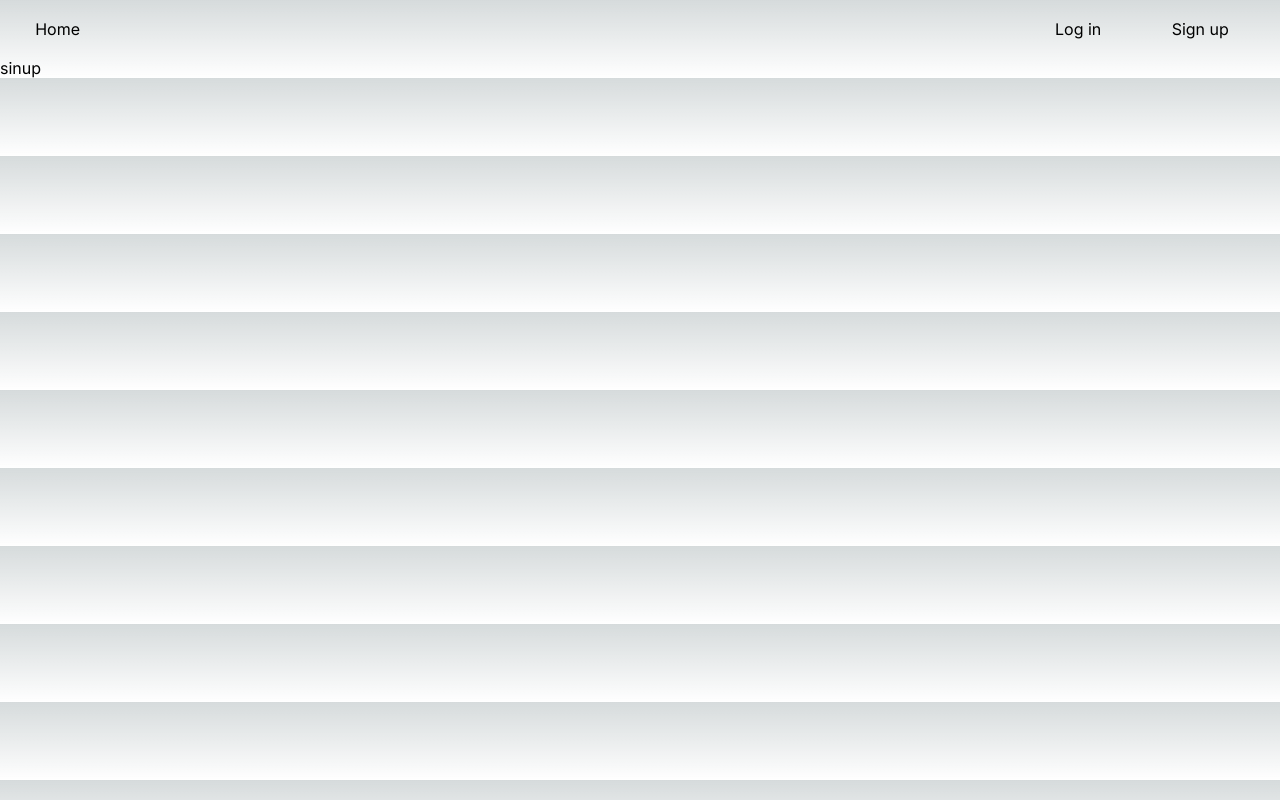
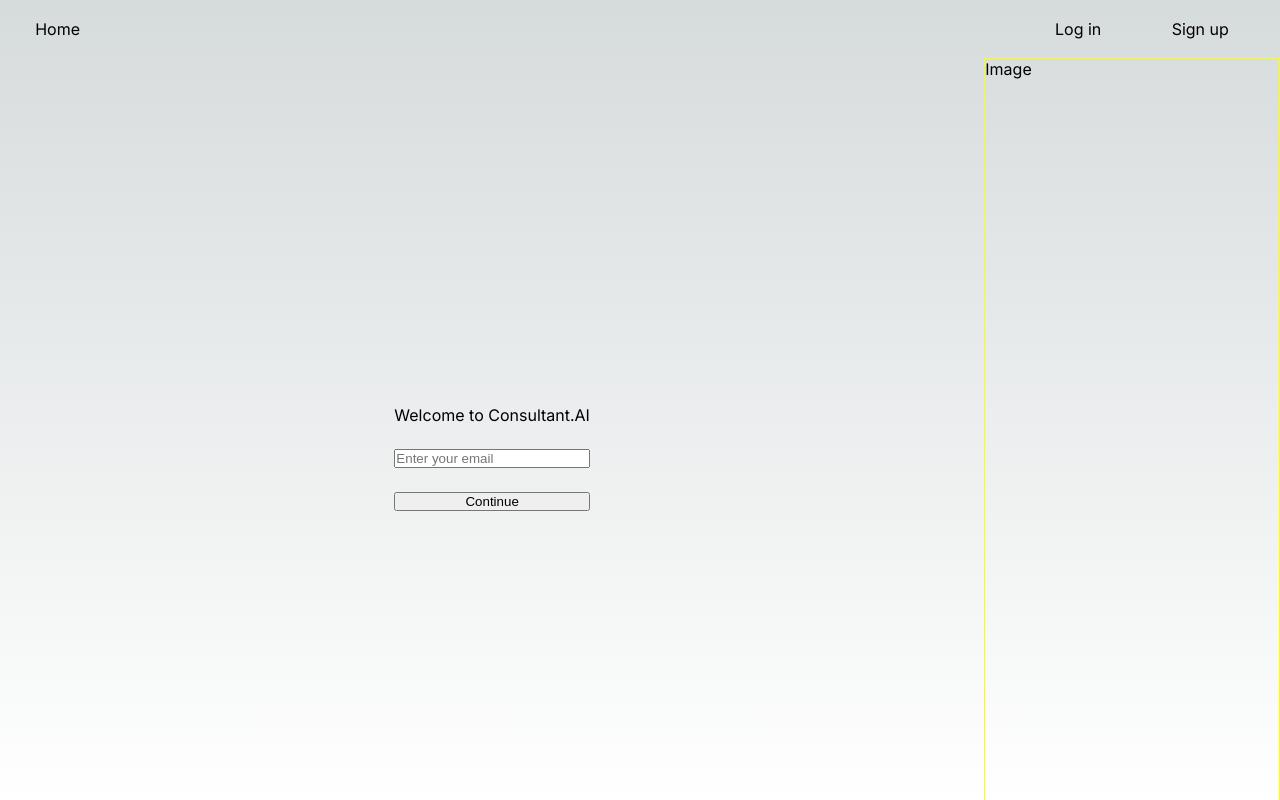
Before and after one commit to softwarebyze/authapp, a Next.js app in the folder client/: page /signup in a window 1280 px wide. Built offline with nearby package versions, Linux system fonts and the light colour scheme.

Commit message:
sign up page overall layout looking good

```diff
--- /dev/null
+++ b/client/app/(auth)/layout.module.css
@@ -0,0 +1,20 @@
+.page {
+  display: flex;
+  flex-direction: row;
+  justify-content: space-between;
+  align-items: center;
+  height: 100%;
+}
+.main {
+  display: flex;
+  flex-direction: column;
+  justify-content: center;
+  align-items: center;
+  width: 100%;
+  height: 100%;
+}
+.image {
+  border: 1px solid yellow;
+  height: 100%;
+  width: 30%;
+}
--- /dev/null
+++ b/client/app/(auth)/layout.tsx
@@ -0,0 +1,14 @@
+import styles from "./layout.module.css";
+
+export default function AuthLayout({
+  children,
+}: {
+  children: React.ReactNode;
+}) {
+  return (
+    <div className={styles.page}>
+      <section className={styles.main}>{children}</section>
+      <div className={styles.image}>Image</div>
+    </div>
+  );
+}
--- /dev/null
+++ b/client/app/(auth)/login/page.module.css
@@ -0,0 +1,5 @@
+.form {
+  display: flex;
+  flex-direction: column;
+  gap: 1.5rem;
+}
--- /dev/null
+++ b/client/app/(auth)/signup/page.module.css
@@ -0,0 +1,5 @@
+.form {
+  display: flex;
+  flex-direction: column;
+  gap: 1.5rem;
+}
--- /dev/null
+++ b/client/app/(auth)/signup/page.tsx
@@ -0,0 +1,48 @@
+"use client";
+import { FormEvent, useState } from "react";
+import styles from "./page.module.css";
+
+export default function Signup() {
+  const [email, setEmail] = useState("");
+  // Handles the submit event on form submit.
+  const handleSubmit = async (event: FormEvent<HTMLFormElement>) => {
+    // Stop the form from submitting and refreshing the page.
+    event.preventDefault();
+
+    const data = {
+      email,
+    };
+
+    // Send the data to the server in JSON format.
+    const JSONdata = JSON.stringify(data);
+
+    // API endpoint where we send form data.
+    const endpoint = "http://127.0.0.1:5000/register";
+
+    const options = {
+      method: "POST",
+      headers: {
+        "Content-Type": "application/json",
+        "Access-Control-Allow-Origin": "*",
+      },
+      body: JSONdata,
+    };
+
+    const response = await fetch(endpoint, options);
+
+    const result = await response.json();
+    alert(`${result.data}`);
+  };
+  return (
+    <form className={styles.form} onSubmit={handleSubmit}>
+      <p>Welcome to Consultant.AI</p>
+      <input
+        type="email"
+        value={email}
+        onChange={(e) => setEmail(e.target.value)}
+        placeholder="Enter your email"
+      />
+      <button>Continue</button>
+    </form>
+  );
+}
--- a/client/app/globals.css
+++ b/client/app/globals.css
@@ -1,9 +1,9 @@
 :root {
   --max-width: 1100px;
   --border-radius: 12px;
-  --font-mono: ui-monospace, Menlo, Monaco, 'Cascadia Mono', 'Segoe UI Mono',
-    'Roboto Mono', 'Oxygen Mono', 'Ubuntu Monospace', 'Source Code Pro',
-    'Fira Mono', 'Droid Sans Mono', 'Courier New', monospace;
+  --font-mono: ui-monospace, Menlo, Monaco, "Cascadia Mono", "Segoe UI Mono",
+    "Roboto Mono", "Oxygen Mono", "Ubuntu Monospace", "Source Code Pro",
+    "Fira Mono", "Droid Sans Mono", "Courier New", monospace;
 
   --foreground-rgb: 0, 0, 0;
   --background-start-rgb: 214, 219, 220;
@@ -83,6 +83,7 @@
 body {
   max-width: 100vw;
   overflow-x: hidden;
+  height: 100%;
 }
 
 body {
--- a/client/app/layout.module.css
+++ b/client/app/layout.module.css
@@ -5,7 +5,6 @@
 }
 .navlinks {
   display: flex;
-  /* justify-content: space-between; */
   align-items: center;
   padding: 0 1rem;
 }
--- a/client/app/signup/page.tsx
+++ /dev/null
@@ -1,3 +0,0 @@
-export default function Signup() {
-  return <div>sinup</div>;
-}
```
Also changed, not shown: client/app/(auth)/login/page.tsx (renamed from client/app/login/page.tsx).
